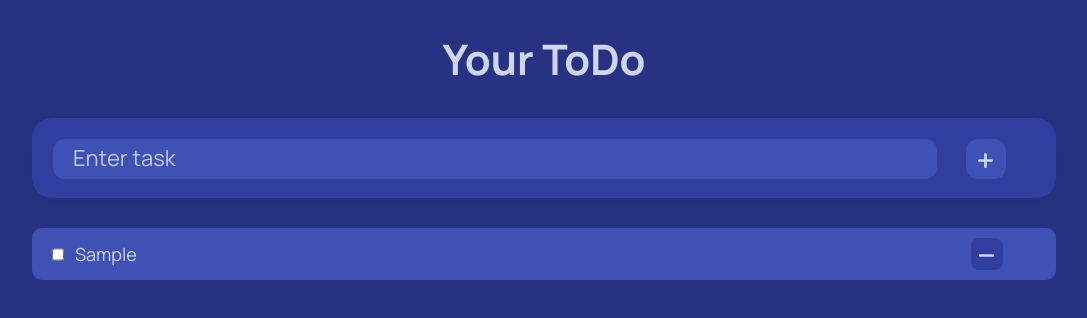
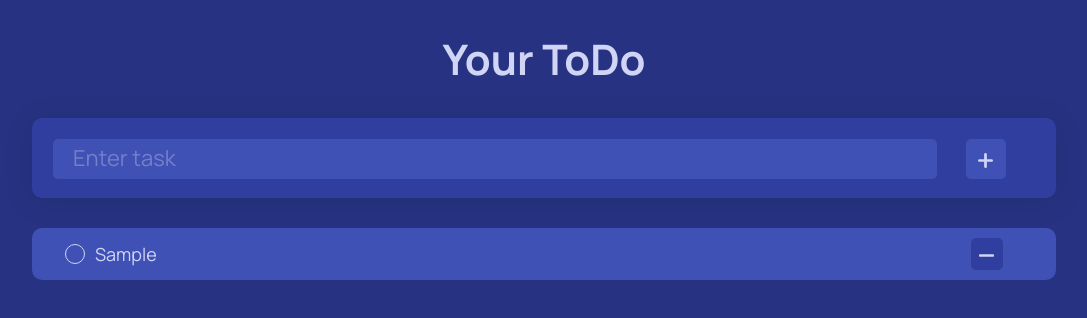
Before and after one commit to vladimir-leito/ToDoList, a React (Vite) app: page / in a window 1280 px wide. Both pictures are taken after typing "Sample" into the empty fields and a click on the button 1081 px from the left and 159 px from the top of the page. Shown: the top 318 px of the page, without its empty margins (96-1183 px from the left). Built offline with nearby package versions, Linux system fonts and the light colour scheme.

Commit message:
feat: changed var color, added styles for checkbox etc

```diff
--- a/src/components/InputForm/InputForm.scss
+++ b/src/components/InputForm/InputForm.scss
@@ -2,7 +2,7 @@
 
 .todo {
   background: rgba($color: $bgColor, $alpha: 1);
-  border-radius: 20px;
+  border-radius: 10px;
   box-sizing: border-box;
   margin-top: 30px;
   height: 80px;
@@ -22,12 +22,12 @@
   width: 100%;
 }
 
-input {
-  background-color: #3f51b5;
-  border-radius: 12px;
+.input {
+  background-color: $bgMidColor;
+  border-radius: 5px;
   border: 0;
   box-sizing: border-box;
-  color: #eee;
+  color: $textColor;
   font-family: $bodyText;
   font-size: 22px;
   height: 100%;
@@ -37,7 +37,7 @@ input {
 }
 
 .cut {
-  background-color: #303f9f;
+  background-color: $bgColor;
   border-radius: 10px;
   height: 20px;
   left: 20px;
@@ -54,7 +54,7 @@ input {
 }
 
 .placeholder {
-  color: #c5cae9;
+  color: #c5cae962;
   font-family: sans-serif;
   left: 20px;
   font-family: $bodyText;
@@ -77,13 +77,13 @@ input {
 }
 
 .input:focus ~ .placeholder {
-  color: #03a9f4;
+  color: $bgLightColor;
 }
 
 .submit {
   margin: 0 auto;
-  background-color: #3f51b5;
-  border-radius: 12px;
+  background-color: $bgMidColor;
+  border-radius: 5px;
   border: 0;
   box-sizing: border-box;
   color: #eee;
@@ -95,10 +95,10 @@ input {
   aspect-ratio: 1 / 1;
   transition: all 0.23s ease-in;
   &:hover {
-    background-color: #03a9f4;
+    background-color: $bgLightColor;
   }
 }
 
 .submit:active {
-  background-color: #03a9f4;
+  background-color: $bgLightColor;
 }
--- a/src/components/TaskItem/TaskItem.module.scss
+++ b/src/components/TaskItem/TaskItem.module.scss
@@ -1,21 +1,17 @@
-@import "../../scss/variables.scss";
+@import '../../scss/variables.scss';
 
 .task {
-  display: block;
+  display: flex;
+  flex-direction: row;
   word-wrap: break-word;
   width: 100%;
   padding: 10px 20px 10px 20px;
   margin-top: 20px;
   font-family: $bodyText;
   font-size: 18px;
-  background-color: #3f51b5;
+  background-color: $bgMidColor;
   border-radius: 10px;
   color: $textColor;
-}
-
-.task {
-  display: flex;
-  flex-direction: row;
   &__content {
     &__left {
       display: flex;
@@ -23,19 +19,54 @@
       position: relative;
       gap: 10px;
       align-items: center;
-      &__text {
+      &__check {
+        position: relative;
+        display: flex;
+        align-items: center;
+        .label {
+          background-color: $bgMidColor;
+          border: 1px solid $textColor;
+          border-radius: 50%;
+          cursor: pointer;
+          height: 20px;
+          width: 20px;
+          &::after {
+            display: inline-block;
+            border: 2px solid $textColor;
+            border-top: none;
+            border-right: none;
+            border-radius: 1px;
+            content: '';
+            height: 5px;
+            left: 17px;
+            opacity: 0;
+            position: absolute;
+            top: 5px;
+            transform: rotate(-45deg);
+            width: 10px;
+          }
+        }
+        .checkbox {
+          visibility: hidden;
+        }
+        .checkbox:checked + .label::after {
+          opacity: 1;
+        }
+      }
+      .text__cont {
         width: 80%;
+        text-decoration: none;
       }
     }
     &__right {
-        margin: 0 auto;
+      margin: 0 auto;
     }
   }
 }
 
 .remove__btn {
   background-color: $bgColor;
-  border-radius: 8px;
+  border-radius: 5px;
   border: 0;
   box-sizing: border-box;
   color: #eee;
@@ -47,10 +78,10 @@
   aspect-ratio: 1 / 1;
   transition: all 0.23s ease-in;
   &:hover {
-    background-color: #03a9f4;
+    background-color: $bgLightColor;
   }
 }
 
 .button:active {
-  background-color: #03a9f4;
+  background-color: $bgLightColor;
 }
--- a/src/scss/variables.scss
+++ b/src/scss/variables.scss
@@ -8,4 +8,6 @@
 $bodyText: 'Manrope';
 $textColor: #d0d5f5;
 $bgColor: #303F9F;
-$bgLightColor: #03A9F4;
+$bgMidColor: #3f51b5;
+// $bgLightColor: #03A9F4;
+$bgLightColor: #ff9b9b;
```
